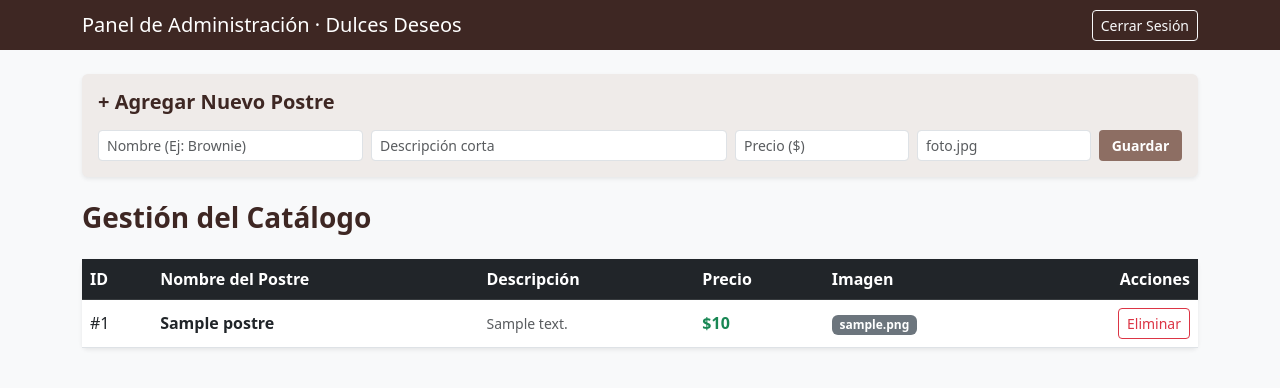
After one commit to Cand-4/P-DD, a Flask app: page /administrador in a window 1280 px wide. The commit adds this page. Shown: the top 388 px of the page. Run offline with Flask 3, Linux system fonts and the light colour scheme; tables that the repository leaves empty or names only in its code hold one stand-in row (values such as "Sample post").

Commit message:
Actualización de interfaces e interacción con el servidor de MySQL Workbench

```diff
--- a/app.py
+++ b/app.py
@@ -10,7 +10,7 @@ app = Flask(__name__)
 app.config["MYSQL_HOST"] = "localhost"
 app.config["MYSQL_USER"] = "root"
 app.config["MYSQL_PASSWORD"] = ""
-app.config["MYSQL_DB"] = "renta_vehiculos"
+app.config["MYSQL_DB"] = "dulces_deseos"
 
 # Clave para sesiones que se utilizará más adelante
 app.secret_key = "123456"
--- a/rutas/administrador.py
+++ b/rutas/administrador.py
@@ -1,2 +1,44 @@
-from flask import Blueprint
-administrador = Blueprint("administrador",__name__)
+from flask import Blueprint, render_template, request, redirect
+from database import mysql
+
+administrador = Blueprint('administrador', __name__)
+
+# muestra la tabla con todos los postres actuales
+@administrador.route('/administrador')
+def panel_admin():
+    cursor = mysql.connection.cursor()
+    cursor.execute("SELECT * FROM postres")
+    lista_postres = cursor.fetchall()
+    cursor.close()
+    return render_template('administrador/admin.html', postres=lista_postres)
+
+# recibe datos del formulario web y los guardar en MySQL
+@administrador.route('/administrador/guardar', methods=['POST'])
+def guardar_postre():
+    nombre = request.form.get('nombre')
+    descripcion = request.form.get('descripcion')
+    precio = request.form.get('precio')
+    imagen = request.form.get('imagen') # aqui se recibe el nombre del archivo
+
+    cursor = mysql.connection.cursor()
+    try:
+        cursor.execute("""
+            INSERT INTO postres (nombre, descripcion, precio, imagen)
+            VALUES (%s, %s, %s, %s)
+        """, (nombre, descripcion, precio, imagen))
+        mysql.connection.commit()
+    except Exception as e:
+        # si el nombre está duplicado, cae aqui y no se rompe el sistema
+        print("Error: El postre ya existe o hubo un problema ->", e)
+
+    cursor.close()
+    return redirect('/administrador')
+
+# borra los postres con un boton
+@administrador.route('/administrador/eliminar/<int:id>')
+def eliminar_postre(id):
+    cursor = mysql.connection.cursor()
+    cursor.execute("DELETE FROM postres WHERE id = %s", (id,))
+    mysql.connection.commit()
+    cursor.close()
+    return redirect('/administrador')
--- /dev/null
+++ b/templates/administrador/admin.html
@@ -0,0 +1,90 @@
+<!DOCTYPE html>
+<html lang="es">
+<head>
+    <meta charset="UTF-8">
+    <meta name="viewport" content="width=device-width, initial-scale=1.0">
+    <title>Administrador - Dulces Deseos</title>
+    <link href="https://cdn.jsdelivr.net/npm/bootstrap@5.3.0/dist/css/bootstrap.min.css" rel="stylesheet">
+</head>
+<body class="bg-light">
+
+<nav class="navbar navbar-dark mb-4" style="background-color: #3e2723;">
+    <div class="container">
+        <span class="navbar-brand mb-0 h1">Panel de Administración · Dulces Deseos</span>
+        <a href="/" class="btn btn-sm btn-outline-light">Cerrar Sesión</a>
+    </div>
+</nav>
+
+<div class="container mb-5">
+
+    <!-- ========================================================= -->
+    <!-- 1. FORMULARIO PARA AÑADIR POSTRES (SIN ENTRAR A SQL) -->
+    <!-- ========================================================= -->
+    <div class="card shadow-sm border-0 mb-4 p-3" style="background-color: #efebe9;">
+        <h5 class="fw-bold mb-3" style="color: #3e2723;">+ Agregar Nuevo Postre</h5>
+        <form action="/administrador/guardar" method="POST" class="row g-2">
+            <div class="col-md-3">
+                <input type="text" name="nombre" class="form-control form-control-sm" placeholder="Nombre (Ej: Brownie)" required>
+            </div>
+            <div class="col-md-4">
+                <input type="text" name="descripcion" class="form-control form-control-sm" placeholder="Descripción corta" required>
+            </div>
+            <div class="col-md-2">
+                <input type="number" step="0.01" name="precio" class="form-control form-control-sm" placeholder="Precio ($)" required>
+            </div>
+            <div class="col-md-2">
+                <input type="text" name="imagen" class="form-control form-control-sm" placeholder="foto.jpg" required>
+            </div>
+            <div class="col-md-1">
+                <button type="submit" class="btn btn-sm w-100 text-white fw-bold" style="background-color: #8d6e63;">Guardar</button>
+            </div>
+        </form>
+    </div>
+
+    <!-- ========================================================= -->
+    <!-- 2. TABLA DINÁMICA DE GESTIÓN DEL CATÁLOGO -->
+    <!-- ========================================================= -->
+    <div class="d-flex justify-content-between align-items-center mb-3">
+        <h3 class="fw-bold" style="color: #3e2723;">Gestión del Catálogo</h3>
+    </div>
+
+    <div class="card shadow-sm border-0">
+        <div class="table-responsive">
+            <table class="table table-hover align-middle mb-0">
+                <thead class="table-dark" style="background-color: #5d4037;">
+                    <tr>
+                        <th>ID</th>
+                        <th>Nombre del Postre</th>
+                        <th>Descripción</th>
+                        <th>Precio</th>
+                        <th>Imagen</th>
+                        <th class="text-end">Acciones</th>
+                    </tr>
+                </thead>
+                <tbody>
+                    <!-- CICLO QUE LEE LOS POSTRES DESDE LA BASE DE DATOS -->
+                    {% for pastel in postres %}
+                    <tr>
+                        <td>#{{ pastel.0 }}</td>
+                        <td class="fw-semibold">{{ pastel.1 }}</td>
+                        <td class="small text-muted">{{ pastel.2 }}</td>
+                        <td class="fw-bold text-success">${{ pastel.3 }}</td>
+                        <td><span class="badge bg-secondary">{{ pastel.4 }}</span></td>
+                        <td class="text-end">
+                            <!-- Botón real para eliminar usando el ID del postre (pastel.0) -->
+                            <a href="/administrador/eliminar/{{ pastel.0 }}" class="btn btn-sm btn-outline-danger" onclick="return confirm('¿Seguro que deseas eliminar este postre?')">Eliminar</a>
+                        </td>
+                    </tr>
+                    {% else %}
+                    <tr>
+                        <td colspan="6" class="text-center py-4 text-muted">No hay postres registrados en el catálogo.</td>
+                    </tr>
+                    {% endfor %}
+                </tbody>
+            </table>
+        </div>
+    </div>
+</div>
+
+</body>
+</html>
--- a/templates/layout/base.html
+++ b/templates/layout/base.html
@@ -15,7 +15,7 @@
     </nav>
     <div class="container mt-5">
         {% block contenido %}
-        <!--Aquí va el contenido pertinente a cada interfaz-->
+        <!--aqui se encuentra el contenido de cada interfaz-->
         {% endblock %}
     </div>
     <script src="https://cdn.jsdelivr.net/npm/bootstrap@5.3.7/dist/js/bootstrap.bundle.min.js"></script>
```
Also changed, not shown: rutas/acceso.py (+16 -6 lines), rutas/cliente.py (+15 -2 lines), templates/acceso/index.html (+33 -15 lines), templates/cliente/catalogo.html (added, +51 -0 lines), templates/cliente/pedido.html (added, +57 -0 lines), static/subidos/postres/fresa.jpg (added).
